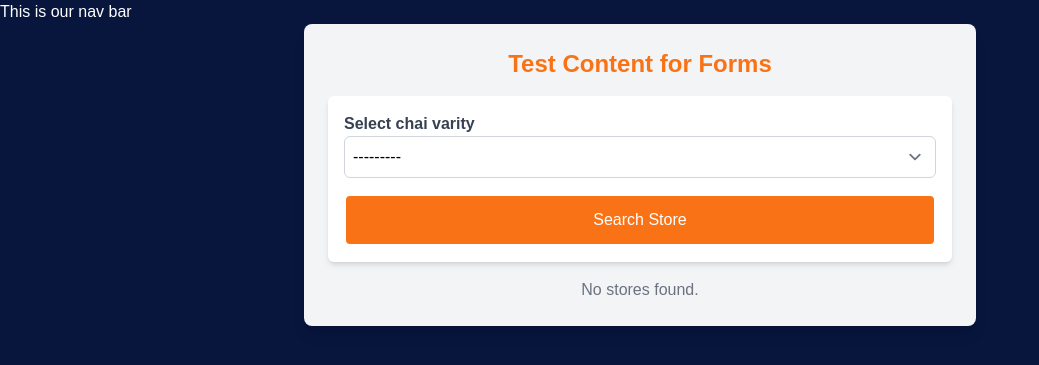
After one commit to Babita1947/Django, a Django app: page /chai/chai_stores/ in a window 1280 px wide. The commit adds this page. Shown: the top 365 px of the page, without its empty margins (0-1039 px from the left). Run offline with Django 5.2, Linux system fonts and the light colour scheme; data comes from the database, SQL or seed files in the repository; both versions use the stored data as it was after the commit; some libraries are stand-ins or nearby versions.

Commit message:
exploring forms in Django

```diff
--- a/Revision/Firstproject/Firstproject/settings.py
+++ b/Revision/Firstproject/Firstproject/settings.py
@@ -42,6 +42,7 @@ INSTALLED_APPS = [
     'tailwind',
     'theme',
     'django_browser_reload',
+    'widget_tweaks',
 ]
 
 TAILWIND_APP_NAME = 'theme'
--- /dev/null
+++ b/Revision/Firstproject/chai/forms.py
@@ -0,0 +1,5 @@
+from django import forms
+from .models import ChaiVarity
+
+class ChaiVarityForm(forms.Form):
+    chai_varity = forms.ModelChoiceField(queryset=ChaiVarity.objects.all(), label="Select chai varity")
--- /dev/null
+++ b/Revision/Firstproject/chai/templates/chai/chai_stores.html
@@ -0,0 +1,69 @@
+{% extends "layout.html" %}
+{% load widget_tweaks %}
+
+{% block content %}
+<div class="max-w-2xl mx-auto bg-gray-100 p-6 rounded-lg shadow-lg">
+    <h2 class="text-2xl font-bold text-center text-orange-500 mb-4">Test Content for Forms</h2>
+
+    <form method="POST" action="" class="bg-white p-4 rounded-md shadow-md">
+        {% csrf_token %}
+
+        <div class="space-y-4">
+            {% for field in form %}
+            <div>
+                <label class="block text-gray-700 font-semibold">{{ field.label }}</label>
+                <div class="relative">
+                    {{ field|add_class:"bg-white text-black border border-gray-300 rounded-md p-2 w-full" }}
+                </div>
+                {% if field.errors %}
+                <p class="text-red-500 text-sm">{{ field.errors.as_text }}</p>
+                {% endif %}
+            </div>
+            {% endfor %}
+        </div>
+
+
+        <button type="submit"
+            class="w-full bg-orange-500 text-white border-2 border-white p-3 rounded-md hover:bg-orange-600 transition-all mt-4">
+            Search Store
+        </button>
+    </form>
+
+    {% if stores and stores %}
+    <div class="mt-6">
+        <h2 class="text-xl font-semibold text-green-600">Stores Available</h2>
+        <ul class="mt-2 space-y-2">
+            {% for store in stores %}
+            <li class="p-3 bg-green-100 rounded-md shadow-md">
+                <span class="font-bold">{{ store.name }}</span> - {{ store.location }}
+            </li>
+            {% endfor %}
+        </ul>
+    </div>
+    {% else %}
+    <p class="text-center text-gray-500 mt-4">No stores found.</p>
+    {% endif %}
+</div>
+{% endblock %}
+
+{% comment %} {% extends "layout.html" %}
+
+{% block content %}
+<h2 class=>Test content for forms</h2>
+<form method="POST" action="" class="text-black">
+    {% csrf_token %}
+    {{ form.as_p }}
+    <button type="submit" class='bg-orange-500 text-white border-2 border-white p-3 rounded-md '>Search Store</button>
+</form>
+
+{% if stores and stores %}
+   <h2 class=>Stores Available</h2>
+   <ul>
+     {% for store in stores %}
+        <li>{{ store.name }} - {{ store.location }}</li>
+     {% endfor %}
+   </ul>
+{% else %}
+   <p>No stores found.</p>
+{% endif %}
+{% endblock %} #   apply some tailwind css property for better understanding of form {% endcomment %}
--- a/Revision/Firstproject/chai/urls.py
+++ b/Revision/Firstproject/chai/urls.py
@@ -5,6 +5,6 @@ from . import views
 # localhost:8000/chai/order
 urlpatterns = [
     path('',views.all_chai, name='all_chai'),  # /chai/
-    path('<int:chai_id>/',views.chai_detail, name='chai_detail'), #/chai/<int>
-
+    path('<int:chai_id>/',views.chai_detail, name='chai_detail'), # /chai/<int>
+    path('chai_stores/',views.chai_stores_view, name='chai_stores'),
 ]
--- a/Revision/Firstproject/chai/views.py
+++ b/Revision/Firstproject/chai/views.py
@@ -1,6 +1,8 @@
 from django.shortcuts import render
-from .models import ChaiVarity
+from .models import ChaiVarity, Store
 from django.shortcuts import get_object_or_404
+from .forms import ChaiVarityForm
+
 
 # Create your views here.
 def all_chai(request):
@@ -10,3 +12,18 @@ def all_chai(request):
 def chai_detail(request, chai_id):
     chai = get_object_or_404(ChaiVarity, pk = chai_id)
     return render(request, 'chai/chai_detail.html', {'chai' : chai})
+
+def chai_stores_view(request):
+    stores = None
+    if request.method == 'POST':
+        form = ChaiVarityForm(request.POST) # Bring option data of chai_varity from forms.py
+        print(form)
+        if form.is_valid():
+            chai_varity = form.cleaned_data['chai_varity']# that 'chai_varity' coming from instance variable of forms.py
+            print(chai_varity)
+            stores = Store.objects.filter(chai_varities = chai_varity)
+    else:
+        form = ChaiVarityForm()
+
+
+    return render(request, 'chai/chai_stores.html', {'stores': stores, 'form': form})
--- a/Revision/Firstproject/static/css/style.css
+++ b/Revision/Firstproject/static/css/style.css
@@ -8,3 +8,7 @@ h1,h2{
     text-align: center;
     font-size: 2em;
 }
+li{
+    text-align: center;
+    color: red
+}
--- a/Revision/Firstproject/theme/static/css/dist/styles.css
+++ b/Revision/Firstproject/theme/static/css/dist/styles.css
@@ -787,6 +787,10 @@ select {
   position: static;
 }
 
+.relative {
+  position: relative;
+}
+
 .m-4 {
   margin: 1rem;
 }
@@ -802,6 +806,18 @@ select {
 
 .mt-10 {
   margin-top: 2.5rem;
+}
+
+.mt-2 {
+  margin-top: 0.5rem;
+}
+
+.mt-4 {
+  margin-top: 1rem;
+}
+
+.mt-6 {
+  margin-top: 1.5rem;
 }
 
 .block {
@@ -840,6 +856,10 @@ select {
   max-width: 28rem;
 }
 
+.max-w-2xl {
+  max-width: 42rem;
+}
+
 .grid-cols-3 {
   grid-template-columns: repeat(3, minmax(0, 1fr));
 }
@@ -860,6 +880,12 @@ select {
   --tw-space-y-reverse: 0;
   margin-top: calc(1rem * calc(1 - var(--tw-space-y-reverse)));
   margin-bottom: calc(1rem * var(--tw-space-y-reverse));
+}
+
+.space-y-2 > :not([hidden]) ~ :not([hidden]) {
+  --tw-space-y-reverse: 0;
+  margin-top: calc(0.5rem * calc(1 - var(--tw-space-y-reverse)));
+  margin-bottom: calc(0.5rem * var(--tw-space-y-reverse));
 }
 
 .overflow-hidden {
@@ -886,6 +912,10 @@ select {
   border-width: 1px;
 }
 
+.border-2 {
+  border-width: 2px;
+}
+
 .border-gray-200 {
   --tw-border-opacity: 1;
   border-color: rgb(229 231 235 / var(--tw-border-opacity, 1));
@@ -893,6 +923,16 @@ select {
 
 .border-transparent {
   border-color: transparent;
+}
+
+.border-white {
+  --tw-border-opacity: 1;
+  border-color: rgb(255 255 255 / var(--tw-border-opacity, 1));
+}
+
+.border-gray-300 {
+  --tw-border-opacity: 1;
+  border-color: rgb(209 213 219 / var(--tw-border-opacity, 1));
 }
 
 .bg-gray-50 {
@@ -920,6 +960,26 @@ select {
   background-color: rgb(255 255 255 / var(--tw-bg-opacity, 1));
 }
 
+.bg-green-500 {
+  --tw-bg-opacity: 1;
+  background-color: rgb(34 197 94 / var(--tw-bg-opacity, 1));
+}
+
+.bg-orange-500 {
+  --tw-bg-opacity: 1;
+  background-color: rgb(249 115 22 / var(--tw-bg-opacity, 1));
+}
+
+.bg-gray-100 {
+  --tw-bg-opacity: 1;
+  background-color: rgb(243 244 246 / var(--tw-bg-opacity, 1));
+}
+
+.bg-green-100 {
+  --tw-bg-opacity: 1;
+  background-color: rgb(220 252 231 / var(--tw-bg-opacity, 1));
+}
+
 .object-cover {
   -o-object-fit: cover;
      object-fit: cover;
@@ -931,6 +991,18 @@ select {
 
 .p-6 {
   padding: 1.5rem;
+}
+
+.p-3 {
+  padding: 0.75rem;
+}
+
+.p-4 {
+  padding: 1rem;
+}
+
+.p-2 {
+  padding: 0.5rem;
 }
 
 .px-4 {
@@ -976,6 +1048,11 @@ select {
   line-height: 1.25rem;
 }
 
+.text-xl {
+  font-size: 1.25rem;
+  line-height: 1.75rem;
+}
+
 .font-bold {
   font-weight: 700;
 }
@@ -1016,15 +1093,52 @@ select {
   color: rgb(255 255 255 / var(--tw-text-opacity, 1));
 }
 
+.text-black {
+  --tw-text-opacity: 1;
+  color: rgb(0 0 0 / var(--tw-text-opacity, 1));
+}
+
+.text-gray-500 {
+  --tw-text-opacity: 1;
+  color: rgb(107 114 128 / var(--tw-text-opacity, 1));
+}
+
+.text-orange-500 {
+  --tw-text-opacity: 1;
+  color: rgb(249 115 22 / var(--tw-text-opacity, 1));
+}
+
+.text-red-500 {
+  --tw-text-opacity: 1;
+  color: rgb(239 68 68 / var(--tw-text-opacity, 1));
+}
+
 .shadow-lg {
   --tw-shadow: 0 10px 15px -3px rgb(0 0 0 / 0.1), 0 4px 6px -4px rgb(0 0 0 / 0.1);
   --tw-shadow-colored: 0 10px 15px -3px var(--tw-shadow-color), 0 4px 6px -4px var(--tw-shadow-color);
   box-shadow: var(--tw-ring-offset-shadow, 0 0 #0000), var(--tw-ring-shadow, 0 0 #0000), var(--tw-shadow);
 }
 
+.shadow-md {
+  --tw-shadow: 0 4px 6px -1px rgb(0 0 0 / 0.1), 0 2px 4px -2px rgb(0 0 0 / 0.1);
+  --tw-shadow-colored: 0 4px 6px -1px var(--tw-shadow-color), 0 2px 4px -2px var(--tw-shadow-color);
+  box-shadow: var(--tw-ring-offset-shadow, 0 0 #0000), var(--tw-ring-shadow, 0 0 #0000), var(--tw-shadow);
+}
+
+.transition-all {
+  transition-property: all;
+  transition-timing-function: cubic-bezier(0.4, 0, 0.2, 1);
+  transition-duration: 150ms;
+}
+
 .hover\:bg-orange-700:hover {
   --tw-bg-opacity: 1;
   background-color: rgb(194 65 12 / var(--tw-bg-opacity, 1));
+}
+
+.hover\:bg-orange-600:hover {
+  --tw-bg-opacity: 1;
+  background-color: rgb(234 88 12 / var(--tw-bg-opacity, 1));
 }
 
 .focus\:outline-none:focus {
```
Also changed, not shown: Revision/Firstproject/db.sqlite3.
